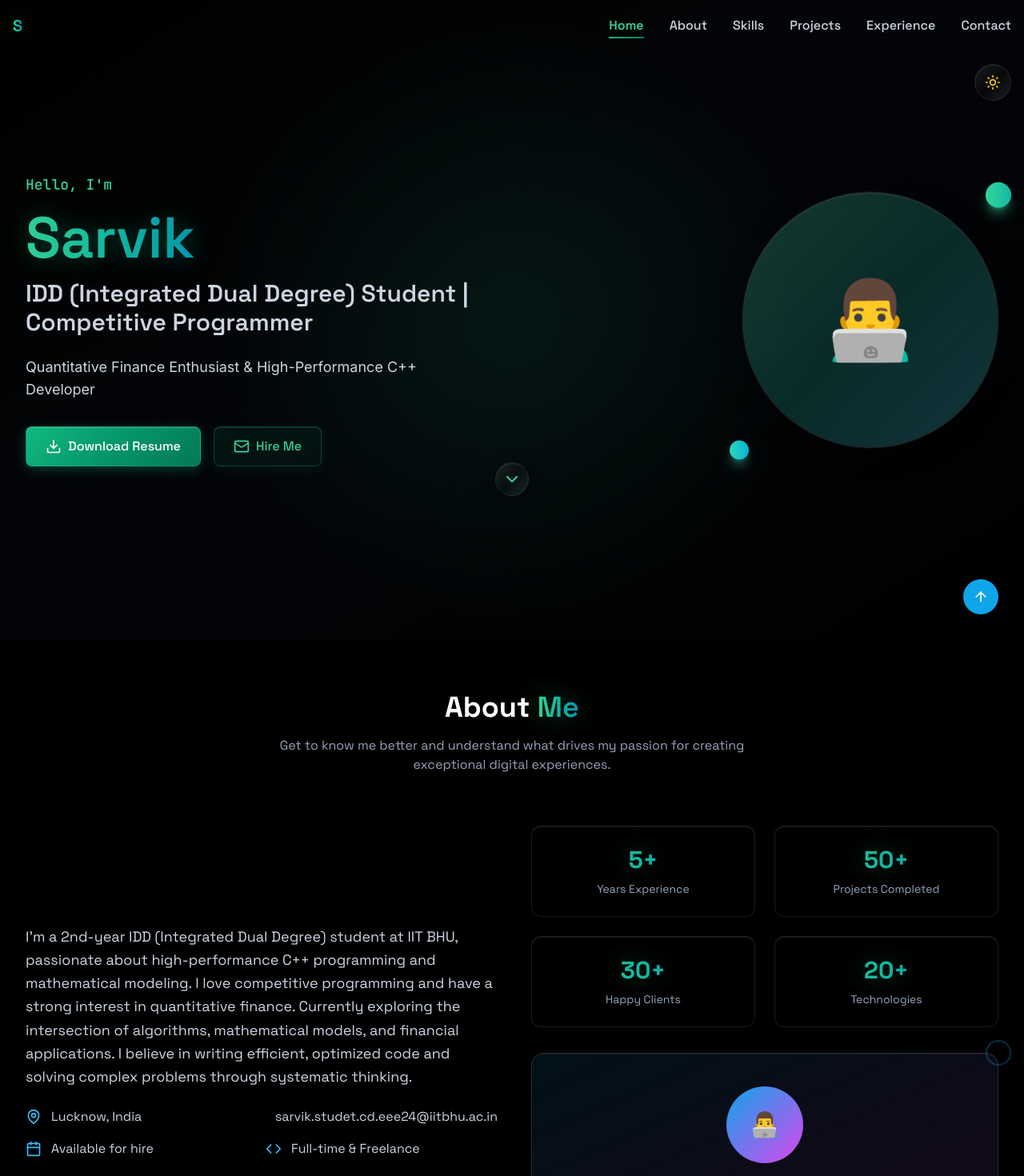
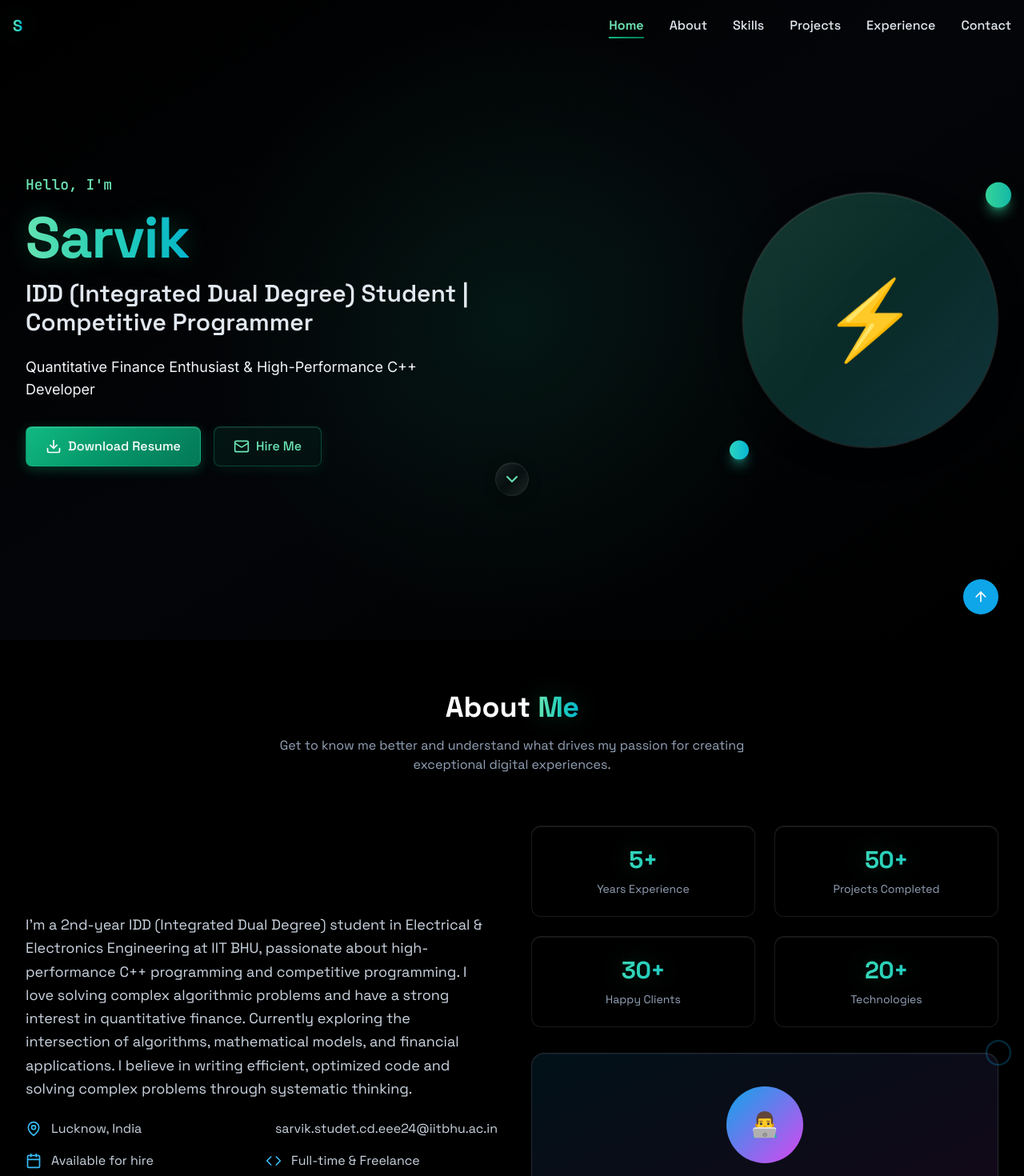
Before and after one commit to SarvikIIT/portfolio, a React (Create React App) app: page / in a window 1280 px wide. Shown: the top 1470 px of the page at 80% size. Built offline with nearby package versions, Linux system fonts and the light colour scheme.

Commit message:
Complete portfolio transformation: EEE focus, updated skills, sleek design, improved typography

```diff
--- a/src/App.tsx
+++ b/src/App.tsx
@@ -31,7 +31,7 @@ function App() {
           exit={{ opacity: 0 }}
           transition={{ duration: 0.5 }}
         >
-          <ThemeToggle isDark={isDark} setIsDark={setIsDark} />
+
           <Navbar />
           <main>
             <Hero />
--- a/src/components/Hero.tsx
+++ b/src/components/Hero.tsx
@@ -46,7 +46,7 @@ const Hero: React.FC = () => {
               initial={{ opacity: 0, y: 20 }}
               animate={{ opacity: 1, y: 0 }}
               transition={{ delay: 0.6, duration: 0.6 }}
-              className="text-xl md:text-2xl lg:text-3xl text-slate-300 mb-6 heading-text"
+              className="text-xl md:text-2xl lg:text-3xl text-slate-200 mb-6 heading-text"
             >
               {personalInfo.title}
             </motion.h2>
@@ -55,7 +55,7 @@ const Hero: React.FC = () => {
               initial={{ opacity: 0, y: 20 }}
               animate={{ opacity: 1, y: 0 }}
               transition={{ delay: 0.8, duration: 0.6 }}
-              className="text-lg text-slate-300 mb-8 max-w-lg mx-auto lg:mx-0 body-text"
+              className="text-lg text-slate-100 mb-8 max-w-lg mx-auto lg:mx-0 body-text"
             >
               {personalInfo.tagline}
             </motion.p>
@@ -100,9 +100,9 @@ const Hero: React.FC = () => {
               className="relative"
             >
               <div className="w-64 h-64 md:w-80 md:h-80 rounded-full mirror-surface overflow-hidden">
-                <div className="w-full h-full bg-gradient-to-br from-emerald-500/20 via-teal-500/20 to-cyan-500/20 flex items-center justify-center">
-                  <span className="text-6xl md:text-8xl">👨‍💻</span>
-                </div>
+                              <div className="w-full h-full bg-gradient-to-br from-emerald-500/20 via-teal-500/20 to-cyan-500/20 flex items-center justify-center">
+                <span className="text-6xl md:text-8xl">⚡</span>
+              </div>
               </div>
 
               {/* Floating Elements */}
@@ -133,7 +133,7 @@ const Hero: React.FC = () => {
             transition={{ duration: 2, repeat: Infinity }}
             className="p-2 rounded-full glaze-effect hover:bg-white/10 transition-all duration-300"
           >
-            <ChevronDown className="w-6 h-6 text-emerald-400" />
+            <ChevronDown className="w-6 h-6 text-emerald-300" />
           </motion.button>
         </motion.div>
       </div>
--- a/src/components/Navbar.tsx
+++ b/src/components/Navbar.tsx
@@ -108,8 +108,8 @@ const Navbar: React.FC = () => {
                 duration={500}
                 className={`block px-4 py-2 rounded-lg cursor-pointer transition-all duration-300 ${
                   activeSection === item.to
-                    ? 'bg-emerald-500/20 text-emerald-400 glaze-effect'
-                    : 'text-slate-300 hover:text-slate-100 hover:bg-white/5'
+                    ? 'bg-emerald-500/20 text-emerald-300 glaze-effect'
+                    : 'text-slate-200 hover:text-slate-50 hover:bg-white/5'
                 }`}
                 onClick={() => {
                   setActiveSection(item.to);
--- a/src/data/experience.ts
+++ b/src/data/experience.ts
@@ -13,20 +13,20 @@ export const experience: TimelineItem[] = [
   // Education
   {
     id: 'idd-degree',
-    title: 'IDD (Integrated Dual Degree)',
+    title: 'IDD (Integrated Dual Degree) - EEE',
     subtitle: 'Indian Institute of Technology, BHU',
-    description: 'Pursuing Integrated Dual Degree in Electrical Engineering. Focus on high-performance computing, algorithms, and mathematical modeling. Maintaining strong academic performance while exploring advanced topics.',
-    period: '2023 - Present',
+    description: 'Pursuing Integrated Dual Degree in Electrical & Electronics Engineering (2024-2029). Focus on high-performance computing, algorithms, and mathematical modeling. Maintaining strong academic performance while exploring advanced topics.',
+    period: '2024 - 2029',
     type: 'education',
     icon: '🎓',
-    tags: ['Electrical Engineering', 'High-Performance Computing', 'Algorithms']
+    tags: ['Electrical & Electronics Engineering', 'High-Performance Computing', 'Algorithms']
   },
   {
     id: 'competitive-programming',
     title: 'Competitive Programming',
     subtitle: 'Codeforces, CodeChef, LeetCode',
     description: 'Active competitive programmer with strong problem-solving skills. Regular participation in coding contests and continuous improvement in algorithmic thinking.',
-    period: '2023 - Present',
+    period: '2024 - Present',
     type: 'education',
     icon: '🏆',
     tags: ['C++', 'Algorithms', 'Data Structures', 'Problem Solving']
@@ -36,19 +36,9 @@ export const experience: TimelineItem[] = [
     title: 'Quantitative Finance',
     subtitle: 'Self-Study & Research',
     description: 'Deep dive into quantitative finance concepts. Studying financial modeling, risk management, and algorithmic trading strategies through self-directed learning.',
-    period: '2023 - Present',
+    period: '2024 - Present',
     type: 'education',
     icon: '💰',
     tags: ['Financial Modeling', 'Risk Management', 'Python', 'Statistics']
-  },
-  {
-    id: 'academic-projects',
-    title: 'Academic Projects',
-    subtitle: 'Coursework & Personal Projects',
-    description: 'Working on various academic and personal projects including mathematical modeling, algorithm implementation, and software development.',
-    period: '2023 - Present',
-    type: 'education',
-    icon: '🔬',
-    tags: ['C++', 'Python', 'Mathematical Modeling', 'Software Development']
   }
 ];
--- a/src/data/personalInfo.ts
+++ b/src/data/personalInfo.ts
@@ -13,8 +13,8 @@ export const personalInfo: PersonalInfo = {
   name: "Sarvik",
   title: "IDD (Integrated Dual Degree) Student | Competitive Programmer",
   tagline: "Quantitative Finance Enthusiast & High-Performance C++ Developer",
-  about: `I'm a 2nd-year IDD (Integrated Dual Degree) student at IIT BHU, passionate about high-performance C++ programming
-  and mathematical modeling. I love competitive programming and have a strong interest in quantitative finance.
+  about: `I'm a 2nd-year IDD (Integrated Dual Degree) student in Electrical & Electronics Engineering at IIT BHU, passionate about high-performance C++ programming
+  and competitive programming. I love solving complex algorithmic problems and have a strong interest in quantitative finance.
   Currently exploring the intersection of algorithms, mathematical models, and financial applications.
   I believe in writing efficient, optimized code and solving complex problems through systematic thinking.`,
   email: "sarvik.studet.cd.eee24@iitbhu.ac.in",
--- a/src/data/projects.ts
+++ b/src/data/projects.ts
@@ -21,22 +21,22 @@ export const projects: Project[] = [
     featured: true
   },
   {
-    id: 'project-2',
-    title: 'Project 2',
-    description: 'Coming soon...',
-    image: '/projects/placeholder.jpg',
-    technologies: ['C++', 'Python', 'Algorithms'],
-    githubUrl: '#',
+    id: 'competitive-programming-solutions',
+    title: 'Competitive Programming Solutions',
+    description: 'A comprehensive collection of my solutions to competitive programming problems from Codeforces, CodeChef, and LeetCode. Organized by difficulty and topic with detailed explanations.',
+    image: '/projects/cp-solutions.jpg',
+    technologies: ['C++', 'Algorithms', 'Data Structures', 'Problem Solving'],
+    githubUrl: 'https://github.com/SarvikIIT/cp-solutions',
     liveUrl: '#',
     featured: true
   },
   {
-    id: 'project-3',
-    title: 'Project 3',
-    description: 'Coming soon...',
-    image: '/projects/placeholder.jpg',
-    technologies: ['C++', 'Python', 'Algorithms'],
-    githubUrl: '#',
+    id: 'quantitative-finance-tools',
+    title: 'Quantitative Finance Tools',
+    description: 'A collection of tools and models for quantitative finance including backtesting frameworks, risk management systems, and algorithmic trading strategies.',
+    image: '/projects/quant-tools.jpg',
+    technologies: ['C++', 'Python', 'Financial Modeling', 'Risk Management'],
+    githubUrl: 'https://github.com/SarvikIIT/quantitative-finance-tools',
     liveUrl: '#',
     featured: true
   }
--- a/src/data/skills.ts
+++ b/src/data/skills.ts
@@ -8,26 +8,26 @@ export interface Skill {
 export const skills: Skill[] = [
   // Core Programming
   { name: 'C++', level: 95, category: 'languages', icon: '⚙️' },
-  { name: 'Python', level: 85, category: 'languages', icon: '🐍' },
+  { name: 'Rust', level: 75, category: 'languages', icon: '🦀' },
 
-  // Algorithms & Problem Solving
+  // High Performance & Competitive Programming
+  { name: 'High Performance C++', level: 90, category: 'frontend', icon: '🚀' },
   { name: 'Competitive Programming', level: 90, category: 'frontend', icon: '🏆' },
   { name: 'Algorithms & Data Structures', level: 90, category: 'frontend', icon: '🧮' },
-  { name: 'Dynamic Programming', level: 85, category: 'frontend', icon: '⚡' },
 
-  // Mathematical & Financial
+  // Core CS & Mathematical
+  { name: 'Core CS Subjects', level: 85, category: 'backend', icon: '💻' },
   { name: 'Mathematical Modeling', level: 85, category: 'backend', icon: '📐' },
-  { name: 'Quantitative Finance', level: 80, category: 'backend', icon: '💰' },
-  { name: 'Optimization', level: 80, category: 'backend', icon: '🎯' },
+  { name: 'Machine Learning', level: 70, category: 'backend', icon: '🤖' },
 
-  // Development Tools
-  { name: 'Git', level: 85, category: 'devops', icon: '📝' },
-  { name: 'Linux', level: 80, category: 'devops', icon: '🐧' },
+  // Development & Tools
+  { name: 'Docker', level: 80, category: 'devops', icon: '🐳' },
+  { name: 'Git & GitHub', level: 85, category: 'devops', icon: '📝' },
 ];
 
 export const skillCategories = {
-  frontend: 'Algorithms & Problem Solving',
-  backend: 'Mathematical & Financial',
-  devops: 'Development Tools',
+  frontend: 'High Performance & Competitive Programming',
+  backend: 'Core CS & Mathematical',
+  devops: 'Development & Tools',
   languages: 'Programming Languages'
 };
--- a/src/index.css
+++ b/src/index.css
@@ -33,23 +33,24 @@
   }
 
   .gradient-text {
-    @apply bg-gradient-to-r from-emerald-400 via-teal-500 to-cyan-600 bg-clip-text text-transparent;
-    text-shadow: 0 0 30px rgba(16, 185, 129, 0.4);
-    font-weight: 600;
+    @apply bg-gradient-to-r from-emerald-300 via-teal-400 to-cyan-500 bg-clip-text text-transparent;
+    text-shadow: 0 0 30px rgba(16, 185, 129, 0.3);
+    font-weight: 700;
+    letter-spacing: -0.02em;
   }
 
   .heading-text {
-    @apply text-slate-100 font-space-grotesk font-semibold;
+    @apply text-slate-50 font-space-grotesk font-semibold;
     text-shadow: 0 1px 2px rgba(0, 0, 0, 0.1);
   }
 
   .body-text {
-    @apply text-slate-200 font-inter;
+    @apply text-slate-100 font-inter;
     line-height: 1.7;
   }
 
   .code-text {
-    @apply text-emerald-400 font-jetbrains-mono;
+    @apply text-emerald-300 font-jetbrains-mono;
     font-weight: 500;
   }
 
@@ -98,7 +99,7 @@
   }
 
   .btn-secondary {
-    @apply px-6 py-3 text-emerald-400 font-medium rounded-lg transition-all duration-300 transform hover:scale-105 focus:outline-none;
+    @apply px-6 py-3 text-emerald-300 font-medium rounded-lg transition-all duration-300 transform hover:scale-105 focus:outline-none;
     background: linear-gradient(135deg, rgba(16, 185, 129, 0.1) 0%, rgba(16, 185, 129, 0.05) 100%);
     border: 1px solid rgba(16, 185, 129, 0.3);
     backdrop-filter: blur(10px);
@@ -165,7 +166,7 @@
   }
 
   .nav-link {
-    @apply text-slate-300 hover:text-slate-100 transition-all duration-300 relative font-space-grotesk font-medium;
+    @apply text-slate-200 hover:text-slate-50 transition-all duration-300 relative font-space-grotesk font-medium;
   }
 
   .nav-link::after {
@@ -179,7 +180,7 @@
   }
 
   .nav-link.active {
-    @apply text-emerald-400 font-semibold;
+    @apply text-emerald-300 font-semibold;
   }
 
   .nav-link.active::after {
```
